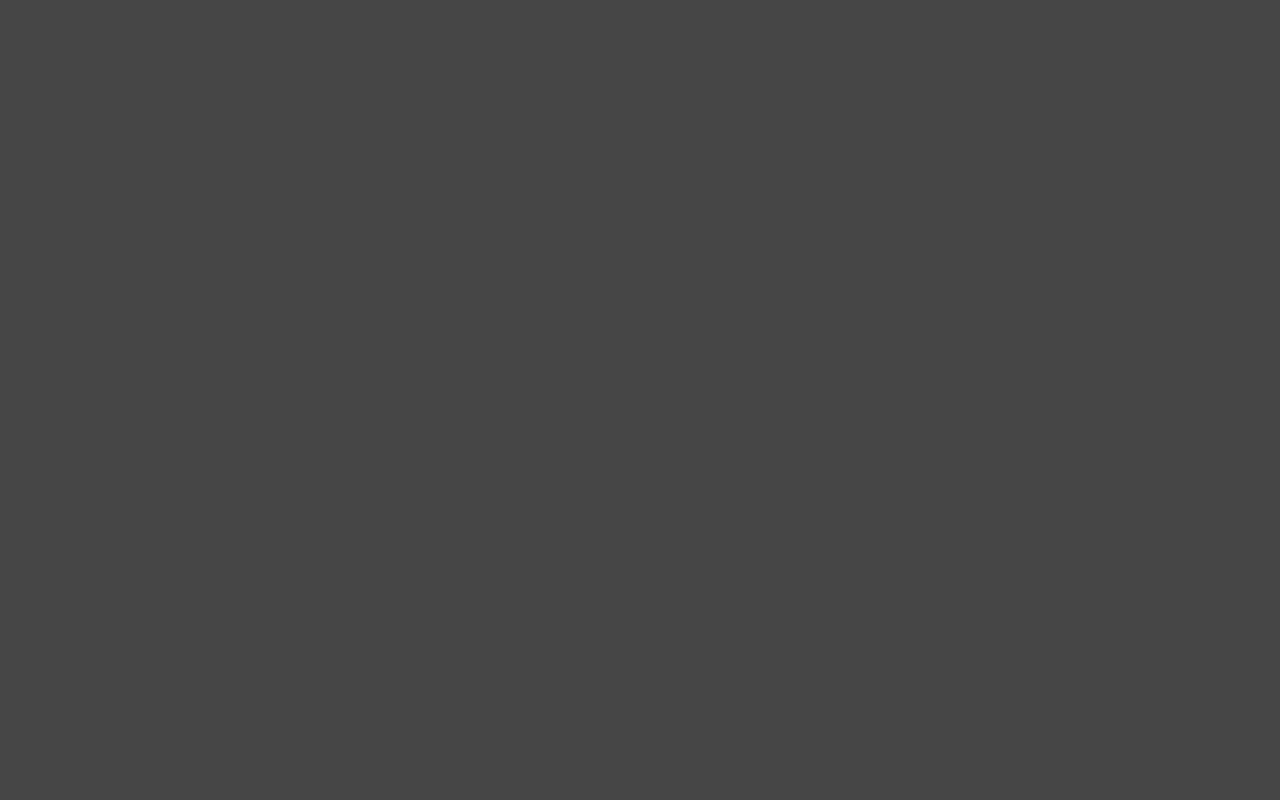
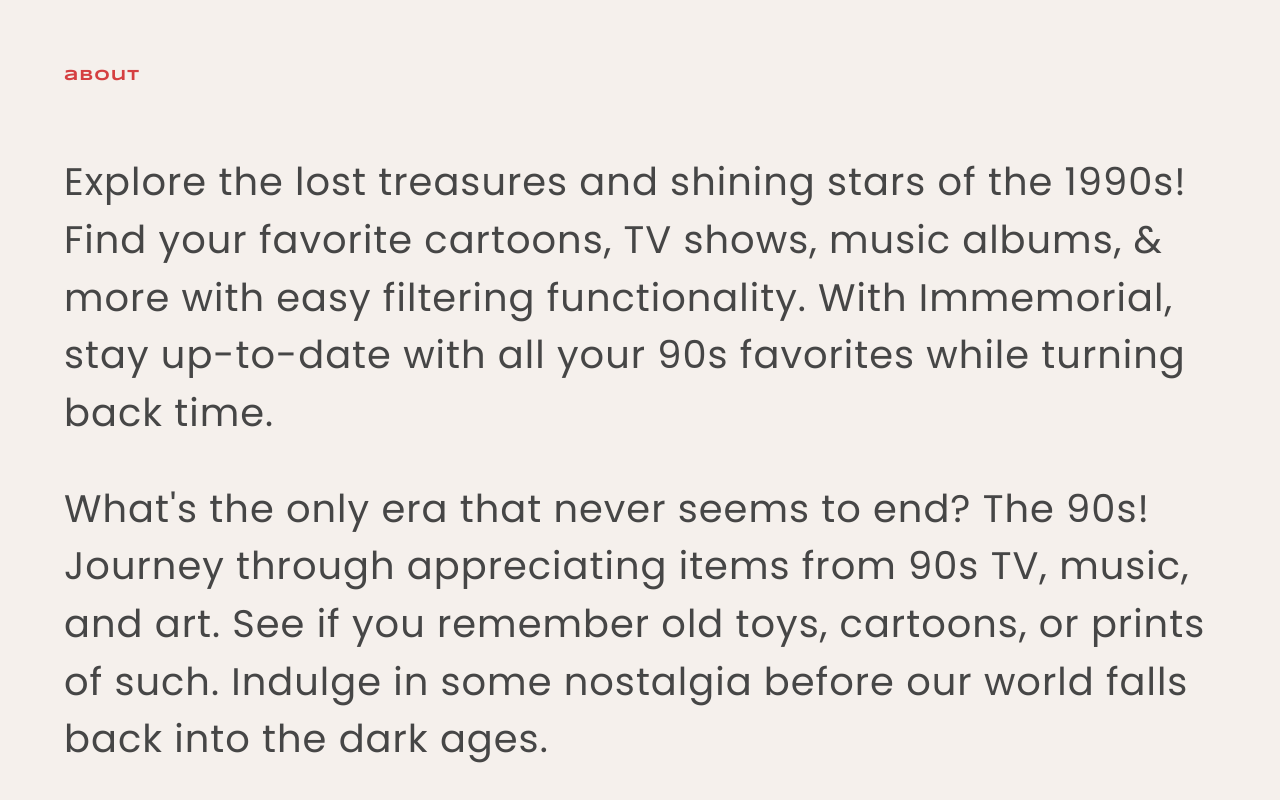
Before and after one commit to shohan-pherones/immemorial, a React (Create React App) app: page / in a window 1280 px wide. Shown: the part 1900-2700 px from the top of the page. Built offline with nearby package versions, Linux system fonts and the light colour scheme; a web font is replaced by a local one.

Commit message:
bug fixed

```diff
--- a/src/components/About.js
+++ b/src/components/About.js
@@ -1,40 +1,12 @@
-import { useRef } from "react";
-import { useGsapDownBuffering } from "../hooks/gsap";
 import SectionTitle from "./SectionTitle";
 
 const About = ({ minHeight }) => {
-  const buffer1 = useRef(null);
-  const buffer2 = useRef(null);
-  const buffer3 = useRef(null);
-  const buffer4 = useRef(null);
-  const buffer5 = useRef(null);
-  const buffer6 = useRef(null);
-  const buffer7 = useRef(null);
-  const buffer8 = useRef(null);
-  const buffer9 = useRef(null);
-  const buffer10 = useRef(null);
-
-  const bufferArr = [
-    buffer1,
-    buffer2,
-    buffer3,
-    buffer4,
-    buffer5,
-    buffer6,
-    buffer7,
-    buffer8,
-    buffer9,
-    buffer10,
-  ];
-
-  useGsapDownBuffering(bufferArr);
-
   return (
     <section
-      className="about"
+      className="about wrapper"
       style={minHeight ? { minHeight: "100vh" } : null}
     >
-      <SectionTitle title="About" needMargin={true} />
+      <SectionTitle title="About" />
       <p>
         Explore the lost treasures and shining stars of the 1990s! Find your
         favorite cartoons, TV shows, music albums, & more with easy filtering
@@ -47,18 +19,6 @@
         toys, cartoons, or prints of such. Indulge in some nostalgia before our
         world falls back into the dark ages.
       </p>
-      <div className="buffers">
-        <div className="buffer" ref={buffer1}></div>
-        <div className="buffer" ref={buffer2}></div>
-        <div className="buffer" ref={buffer3}></div>
-        <div className="buffer" ref={buffer4}></div>
-        <div className="buffer" ref={buffer5}></div>
-        <div className="buffer" ref={buffer6}></div>
-        <div className="buffer" ref={buffer7}></div>
-        <div className="buffer" ref={buffer8}></div>
-        <div className="buffer" ref={buffer9}></div>
-        <div className="buffer" ref={buffer10}></div>
-      </div>
     </section>
   );
 };
--- a/src/index.css
+++ b/src/index.css
@@ -234,37 +234,13 @@
   background-color: var(--color-lighter);
 }
 
-.about {
-  position: relative;
-}
-
 .about p {
   font-size: 3vw;
   line-height: 1.5;
-  padding: 0 5vw;
 }
 
-.about p:nth-child(3) {
+.about p:last-child {
   margin-top: 3vw;
-}
-
-.buffers {
-  position: absolute;
-  z-index: 1;
-  width: 100%;
-  height: 100%;
-  top: 0;
-  left: 0;
-  bottom: 0;
-  right: 0;
-  display: grid;
-  grid-template-rows: repeat(10, 1fr);
-}
-
-.buffer {
-  background-color: var(--color-darker);
-  width: 100%;
-  height: 100%;
 }
 
 .gallery-wrapper {
@@ -339,6 +315,7 @@
   display: flex;
   justify-content: center;
   align-items: center;
+  z-index: 1;
 }
 
 .img-1 img,
```
Also changed, not shown: src/hooks/gsap.js, 11 other files (tests, documents, lock files or other folders).
